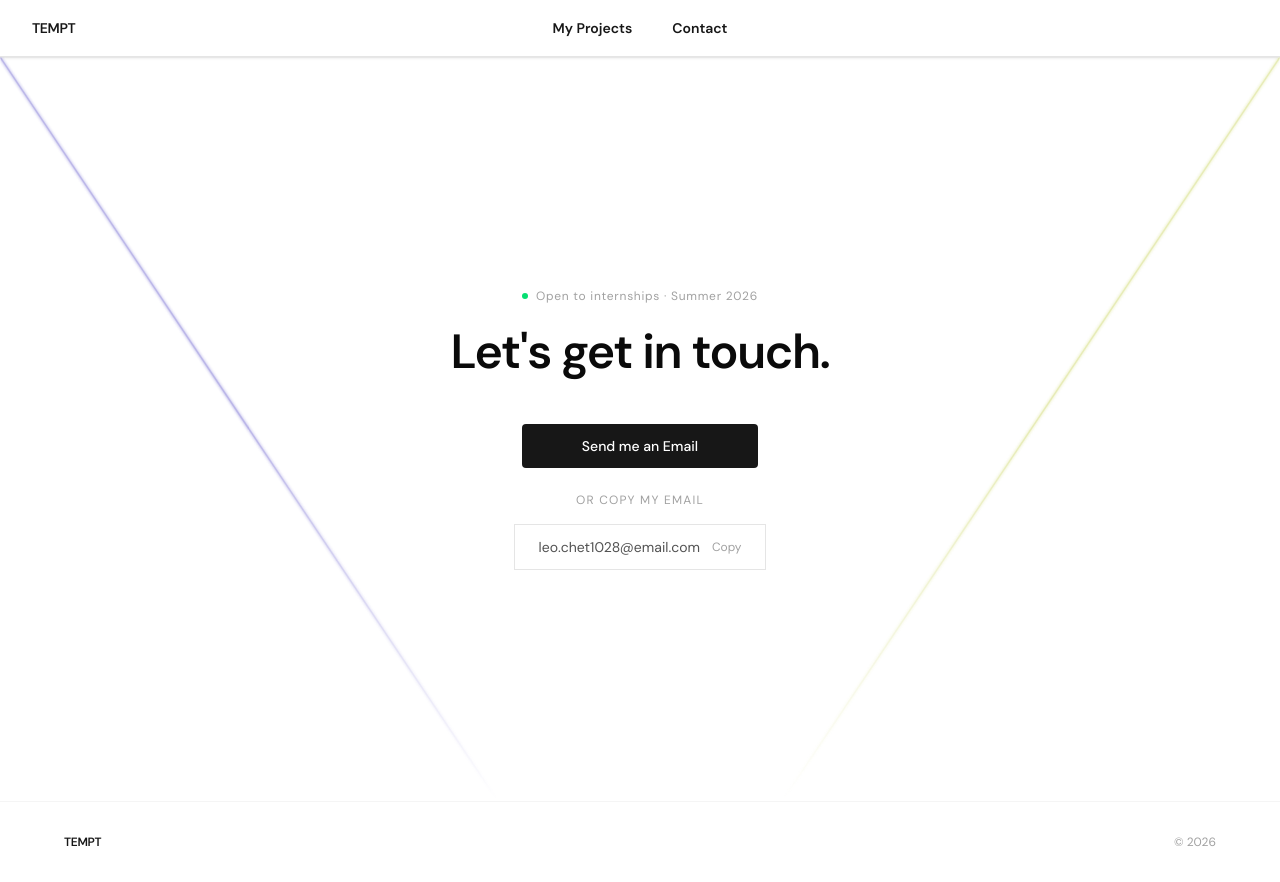
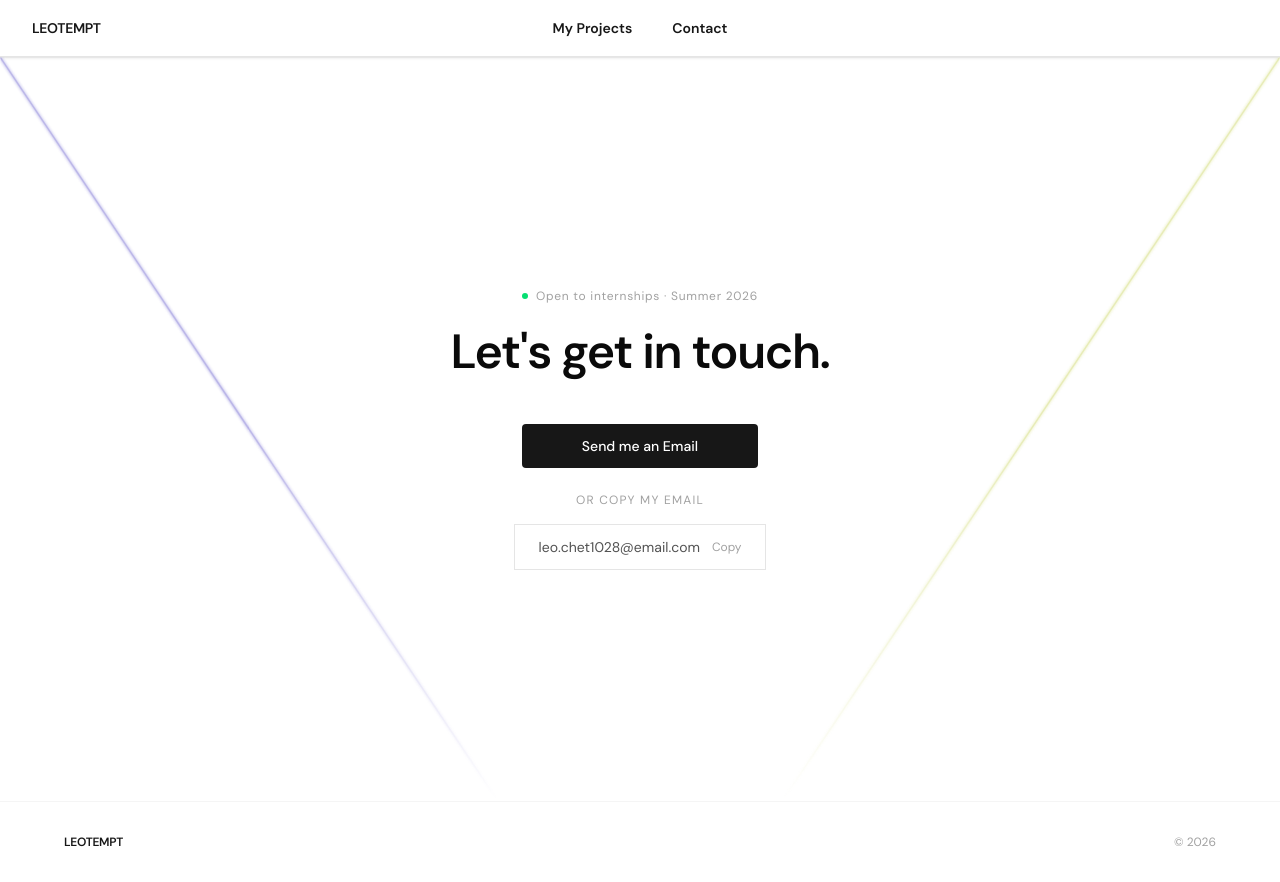
Before and after one commit to zerori3jir/temptsite, a Next.js app: page /contact in a window 1280 px wide. Built offline with nearby package versions, Linux system fonts and the light colour scheme.

Commit message:
fix nav bar

```diff
--- a/app/components/Footer.tsx
+++ b/app/components/Footer.tsx
@@ -2,7 +2,7 @@ export default function Footer() {
   return (
     <footer className="border-t border-neutral-100 py-8 px-8">
       <div className="max-w-6xl mx-auto flex items-center justify-between text-xs text-neutral-400">
-        <span className="font-semibold tracking-tight text-neutral-900">TEMPT</span>
+        <span className="font-semibold tracking-tight text-neutral-900">LEOTEMPT</span>
 <span>© {new Date().getFullYear()}</span>
       </div>
     </footer>
--- a/app/components/Nav.tsx
+++ b/app/components/Nav.tsx
@@ -42,7 +42,7 @@ export default function Nav({ transparent = false }: { transparent?: boolean })
       }`}>
         <nav className="w-full px-8 h-14 flex items-center relative z-10">
           <Link onMouseEnter={() => setOpen(false)} href="/" className={`text-sm font-semibold tracking-tight ${open ? "text-neutral-900" : `transition-colors duration-500 ${scrolled || !transparent ? "text-neutral-900" : "text-white"}`}`}>
-            TEMPT
+            LEOTEMPT
           </Link>
 
           {/* Desktop links */}
@@ -132,7 +132,7 @@ export default function Nav({ transparent = false }: { transparent?: boolean })
         {/* Close button */}
         <div className="flex items-center justify-between px-8 h-14 border-b border-neutral-100">
           <Link href="/" className="text-sm font-semibold tracking-tight text-neutral-900" onClick={() => setMobileOpen(false)}>
-            TEMPT
+            LEOTEMPT
           </Link>
           <button
             onClick={() => setMobileOpen(false)}
--- a/app/projects/data.ts
+++ b/app/projects/data.ts
@@ -48,7 +48,7 @@ export const projects: Project[] = [
     whatILearned: "",
     stats: [
       { value: "1,500+", label: "Total Players" },
-      { value: "400–500", label: "Daily Active Users" },
+      { value: "400–500", label: "Peak Daily Active Users" },
       { value: "1 Year", label: "Active Maintenance" },
     ],
   },
```
